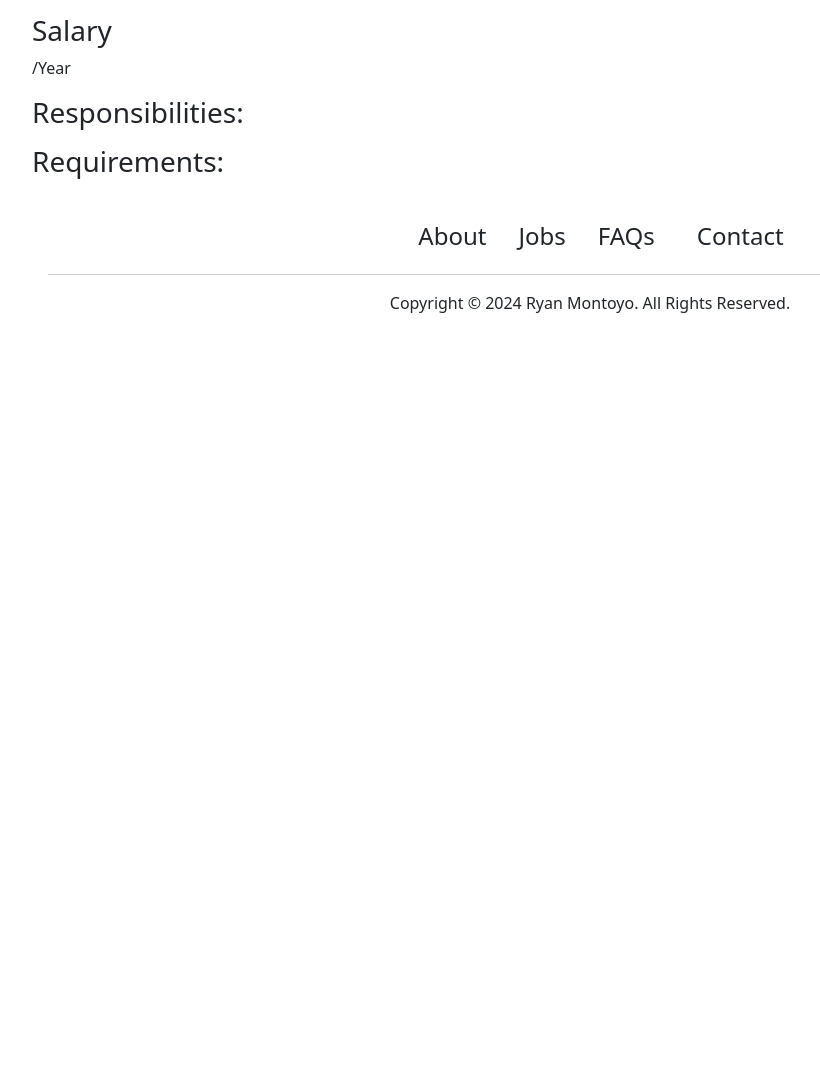
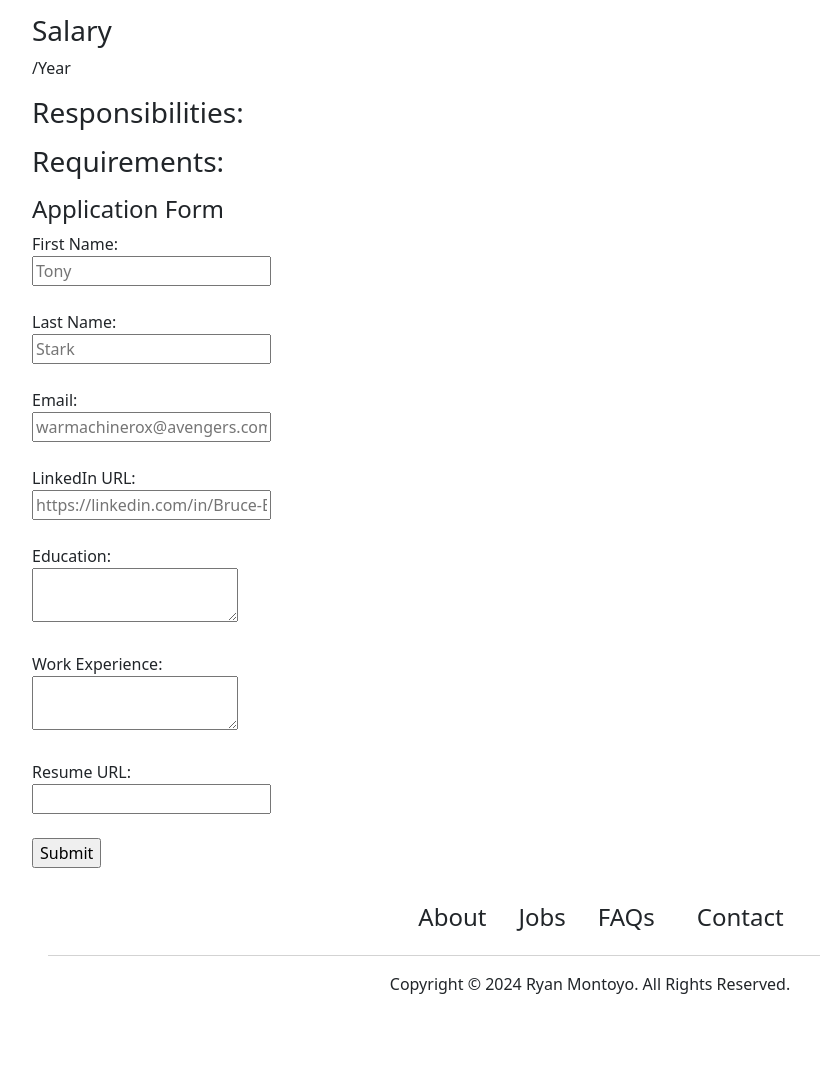
Before and after one commit to ryan-montoyo/flask-website-project, a Flask app: template templates/jobpage.html in a window 1280 px wide. Shown: the part 506-1590 px from the top of the page, without its empty margins (50-870 px from the left). Before the commit the page ends 819 px from the top, so only its background shows below. Run offline with Flask 3, Linux system fonts and the light colour scheme; the template is opened without the code that fills it, so the values that code supplies are empty.

Commit message:
application + db

```diff
--- a/app.py
+++ b/app.py
@@ -1,6 +1,6 @@
-from flask import Flask, render_template, jsonify
+from flask import Flask, render_template, jsonify, request
 
-from database import load_jobs_from_db, load_job_from_db
+from database import load_jobs_from_db, load_job_from_db, add_application_to_db
 
 app = Flask(__name__)
 
@@ -23,5 +23,13 @@ def show_job(id):
     return "Not Found", 404
   return render_template('jobpage.html', job=job)
 
+@app.route('/job/<id>/apply', methods = ['post'])
+def apply_to_job(id):
+  data = request.form
+  job = load_job_from_db(id)
+
+  add_application_to_db(id, data)
+  return render_template('application_submitted.html', application = data, job = job)
+
 if __name__ == "__main__":
   app.run(host='0.0.0.0', debug=True)
--- a/database.py
+++ b/database.py
@@ -31,3 +31,8 @@ def load_job_from_db(id):
         else:
             column_names = result.keys()
             return dict(zip(column_names, row))
+
+def add_application_to_db(job_id, data):
+    with engine.connect() as conn:
+        query = text('INSERT INTO applications (job_id, first_name, last_name, email, linkedin_url, education, work_experience, resume_url) VALUES(:job_id, :first_name, :last_name, :email, :linkedin_url, :education, :work_experience, :resume_url)')
+        conn.execute(query, job_id = job_id, first_name = data['first_name'], last_name = data['last_name'], email = data['email'], linkedin_url = data['linkedin_url'],education = data['education'],work_experience = data['work_experience'], resume_url = data['resume_url'])
--- /dev/null
+++ b/templates/application_form.html
@@ -0,0 +1,20 @@
+<h4>Application Form</h4>
+<form action="/job/{{job['id']}}/apply" method="post">
+<div class = 'mb-2'>
+    <label> First Name:</label> <br>
+    <input type="text" name="first_name" placeholder="Tony"> <br> <br>
+    <label> Last Name:</label><br>
+    <input type="text" name="last_name" placeholder="Stark"> <br> <br>
+    <label> Email:</label> <br>
+    <input type="text" name="email" placeholder="warmachinerox@avengers.com"> <br> <br>
+    <label> LinkedIn URL:</label> <br>
+    <input type="text" name="linkedin_url" placeholder="https://linkedin.com/in/Bruce-Banner"> <br> <br>
+    <label> Education:</label> <br>
+    <textarea name="education"></textarea> <br><br>
+    <label> Work Experience:</label> <br>
+    <textarea name="work_experience"></textarea>   <br><br>
+    <label> Resume URL:</label> <br>
+    <input type="text" name="resume_url"> <br> <br>
+    <input type="submit" name="submit">
+</div>
+</form>
--- a/templates/jobpage.html
+++ b/templates/jobpage.html
@@ -29,6 +29,7 @@
                 <li> {{line}}</li>
             {% endfor %}
         </ul>
+        {% include 'application_form.html' %}
         {% include 'footer.html' %}
     </div>
 </body>
```
Also changed, not shown: templates/application_submitted.html (added, +37 -0 lines).
